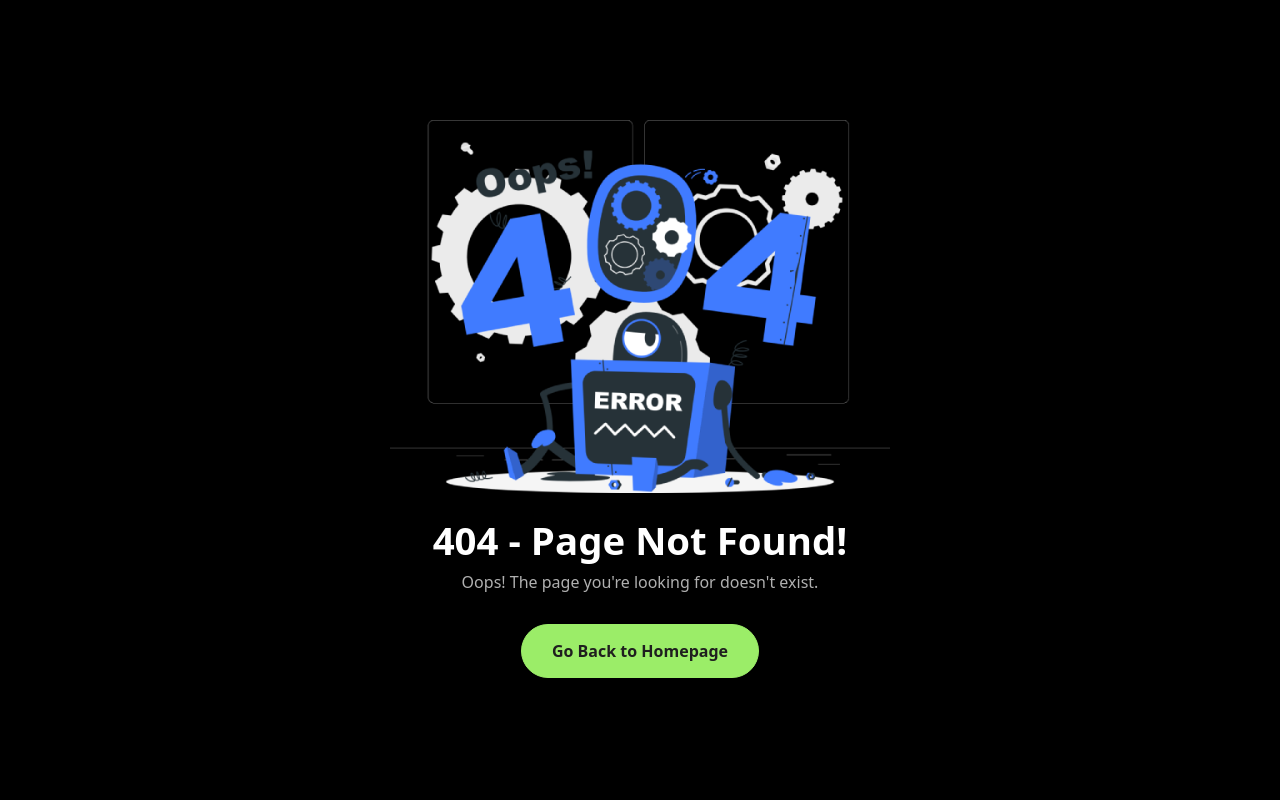
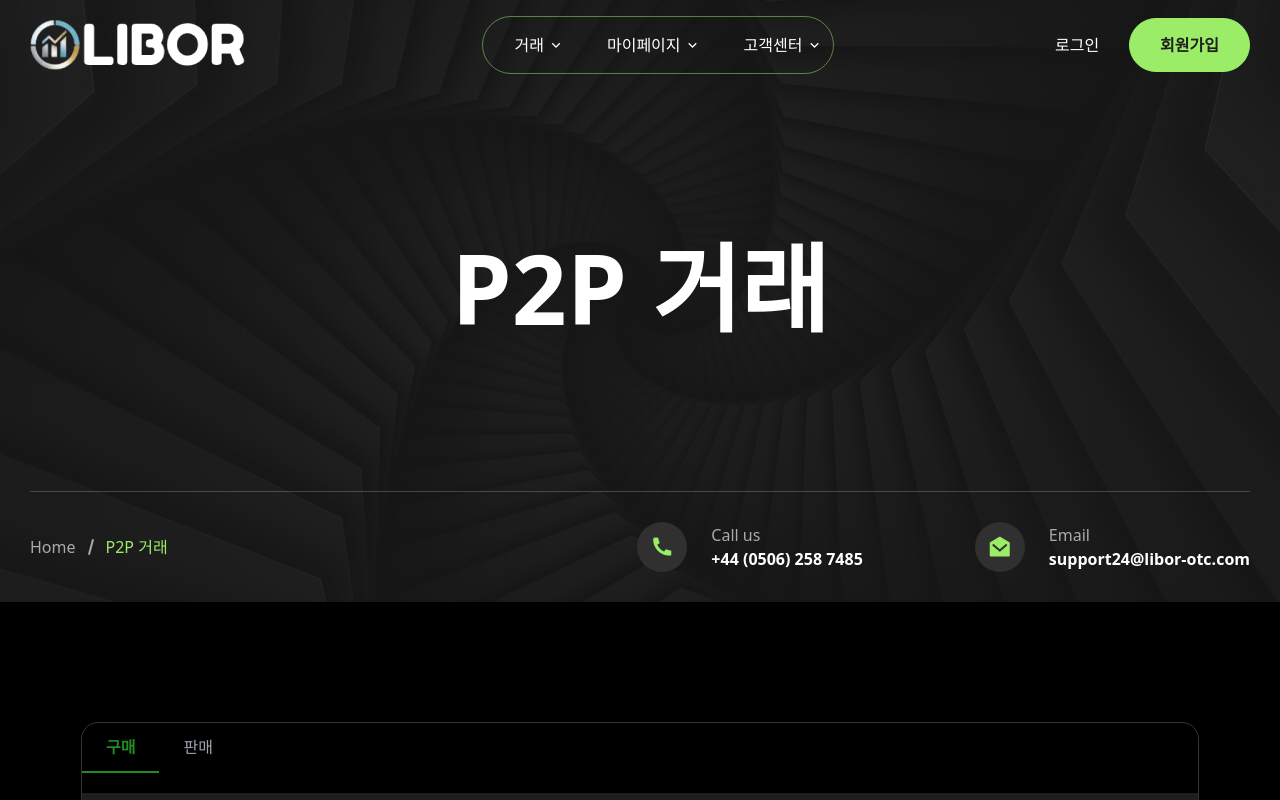
Before and after one commit to minjongi/libor-otc-front, a Next.js app: page /p2pTrade in a window 1280 px wide. Before the commit this address had no page. Shown: the top 800 px of the page. Built offline with nearby package versions, Linux system fonts and the light colour scheme; no server answers.

Commit message:
p2p 거래 작업

```diff
--- /dev/null
+++ b/src/app/p2pTrade/page.tsx
@@ -0,0 +1,25 @@
+import PageBanner from "@/components/Common/PageBanner";
+import Footer from "@/components/Layout/Footer";
+import Navbar from "@/components/Layout/Navbar";
+import P2pTrade from "@/components/P2pTrade/p2pTrade";
+
+
+export default function Page() {
+    return (
+        <>
+            <Navbar/>
+
+            <PageBanner
+                homePageUrl="/"
+                homePageText="Home"
+                pageTitle="P2P 거래"
+                phoneNumber="+44 (0506) 258 7485"
+                email="support24@libor-otc.com"
+            />
+
+            <P2pTrade />
+
+            <Footer/>
+        </>
+    );
+}
```
